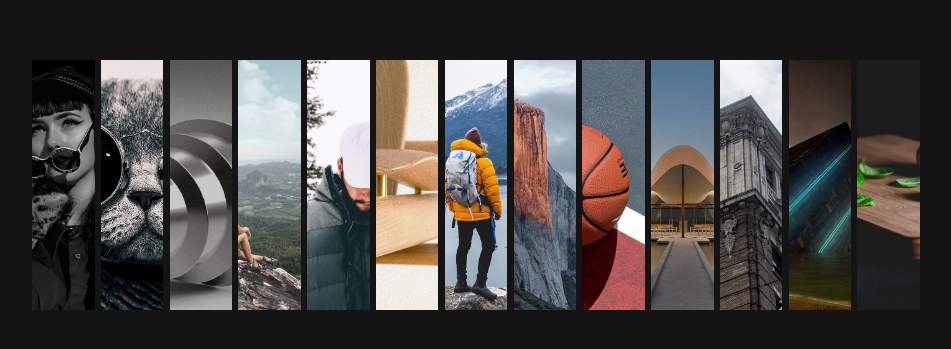
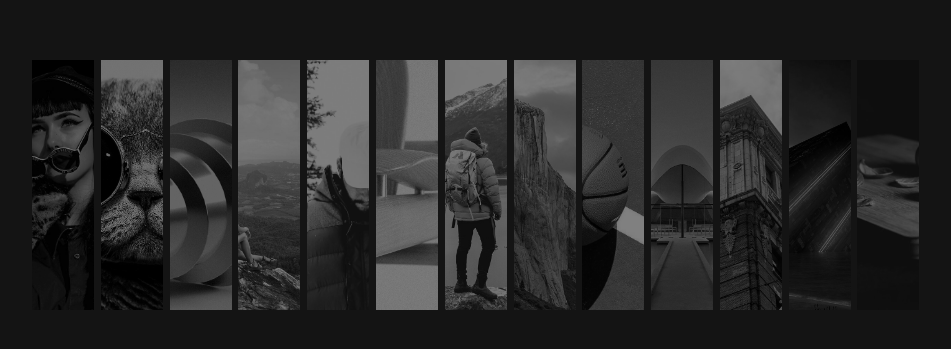
Before and after one commit to NikolaDriver/hover-animation-website, a plain HTML site: page index.html in a window 1280 px wide. Shown: the part 215-564 px from the top of the page, without its empty margins (164-1115 px from the left). Drawn offline with Linux system fonts and the light colour scheme.

Commit message:
Finish lesson

```diff
--- a/css/main.css
+++ b/css/main.css
@@ -22,7 +22,7 @@ body {
 .items {
     display: flex;
     gap: .4rem;
-    perspective: 500px;
+    perspective: calc(var(--index) * 35);
 }
 
 .item {
@@ -32,31 +32,48 @@ body {
     background-size: cover;
     background-position: center;
     cursor: pointer;
-    transition: transform 1.25s var(--transition);
+    transition: transform 1.25s var(--transition), filter 3s var(--transition), width 1.25s var(--transition);
+    will-change: transform, filter;
+    filter: grayscale() brightness(.5);
 }
 .items .item:hover {
     transform: translateZ(calc(var(--index) * 10));
+    filter: inherit;
+}
+.item::before, .item::after {
+    content: '';
+    position: absolute;
+    width: 20px;
+    height: 100%;
+    right: calc(var(--index) * -1);
+}
+.item::after {
+    left: calc(var(--index) * -1);
 }
 
 /* Right*/
 
-.items .item:hover+ * {
+.items .item:hover + * {
     transform: translateZ(calc(var(--index) * 8.5)) rotateY(35deg);
+    filter: inherit;
     z-index: -1;
 }
 
-.items .item:hover+ * + * {
+.items .item:hover + * + * {
     transform: translateZ(calc(var(--index) * 5.6)) rotateY(40deg);
+    filter: inherit;
     z-index: -2;
 }
 
-.items .item:hover+ * + * + * {
+.items .item:hover + * + * + * {
     transform: translateZ(calc(var(--index) * 2.4)) rotateY(30deg);
+    filter: inherit;
     z-index: -3;
 }
 
-.items .item:hover+ * + * + * + * {
+.items .item:hover + * + * + * + * {
     transform: translateZ(calc(var(--index) * .6)) rotateY(14deg);
+    filter: inherit;
     z-index: -4;
 }
 
@@ -64,16 +81,28 @@ body {
 
 .item:has(+ :hover) {
     transform: translateZ(calc(var(--index) * 8.5)) rotateY(-35deg);
+    filter: inherit;
 }
 
 .item:has(+ * + :hover) {
     transform: translateZ(calc(var(--index) * 5.6)) rotateY(-40deg);
+    filter: inherit;
 }
 
 .item:has(+ * + * + :hover) {
     transform: translateZ(calc(var(--index) * 2.4)) rotateY(-30deg);
+    filter: inherit;
 }
 
 .item:has(+ * + * + * + :hover) {
     transform: translateZ(calc(var(--index) * .6)) rotateY(-14deg);
+    filter: inherit;
 }
+
+.items .item:active, .items .item:focus {
+    width: 28vw;
+    transform: translateZ(calc(var(--index) * 10));
+    filter: inherit;
+    z-index: 100;
+    margin: 0 .45;
+}
--- a/index.html
+++ b/index.html
@@ -11,19 +11,19 @@
 
     <div class="wrapper">
         <div class="items">
-            <div class="item" style="background-image: url(img/photos/1.jpg)"></div>
-            <div class="item" style="background-image: url(img/photos/2.jpg)"></div>
-            <div class="item" style="background-image: url(img/photos/3.jpg)"></div>
-            <div class="item" style="background-image: url(img/photos/4.jpg)"></div>
-            <div class="item" style="background-image: url(img/photos/5.jpg)"></div>
-            <div class="item" style="background-image: url(img/photos/6.jpg)"></div>
-            <div class="item" style="background-image: url(img/photos/7.jpg)"></div>
-            <div class="item" style="background-image: url(img/photos/8.jpg)"></div>
-            <div class="item" style="background-image: url(img/photos/9.jpg)"></div>
-            <div class="item" style="background-image: url(img/photos/10.jpg)"></div>
-            <div class="item" style="background-image: url(img/photos/11.jpg)"></div>
-            <div class="item" style="background-image: url(img/photos/12.jpg)"></div>
-            <div class="item" style="background-image: url(img/photos/13.jpg)"></div>
+            <div class="item" tabindex="1" style="background-image: url(img/photos/1.jpg)"></div>
+            <div class="item" tabindex="1" style="background-image: url(img/photos/2.jpg)"></div>
+            <div class="item" tabindex="1" style="background-image: url(img/photos/3.jpg)"></div>
+            <div class="item" tabindex="1" style="background-image: url(img/photos/4.jpg)"></div>
+            <div class="item" tabindex="1" style="background-image: url(img/photos/5.jpg)"></div>
+            <div class="item" tabindex="1" style="background-image: url(img/photos/6.jpg)"></div>
+            <div class="item" tabindex="1" style="background-image: url(img/photos/7.jpg)"></div>
+            <div class="item" tabindex="1" style="background-image: url(img/photos/8.jpg)"></div>
+            <div class="item" tabindex="1" style="background-image: url(img/photos/9.jpg)"></div>
+            <div class="item" tabindex="1" style="background-image: url(img/photos/10.jpg)"></div>
+            <div class="item" tabindex="1" style="background-image: url(img/photos/11.jpg)"></div>
+            <div class="item" tabindex="1" style="background-image: url(img/photos/12.jpg)"></div>
+            <div class="item" tabindex="1" style="background-image: url(img/photos/13.jpg)"></div>
         </div>
     </div>
 
```
